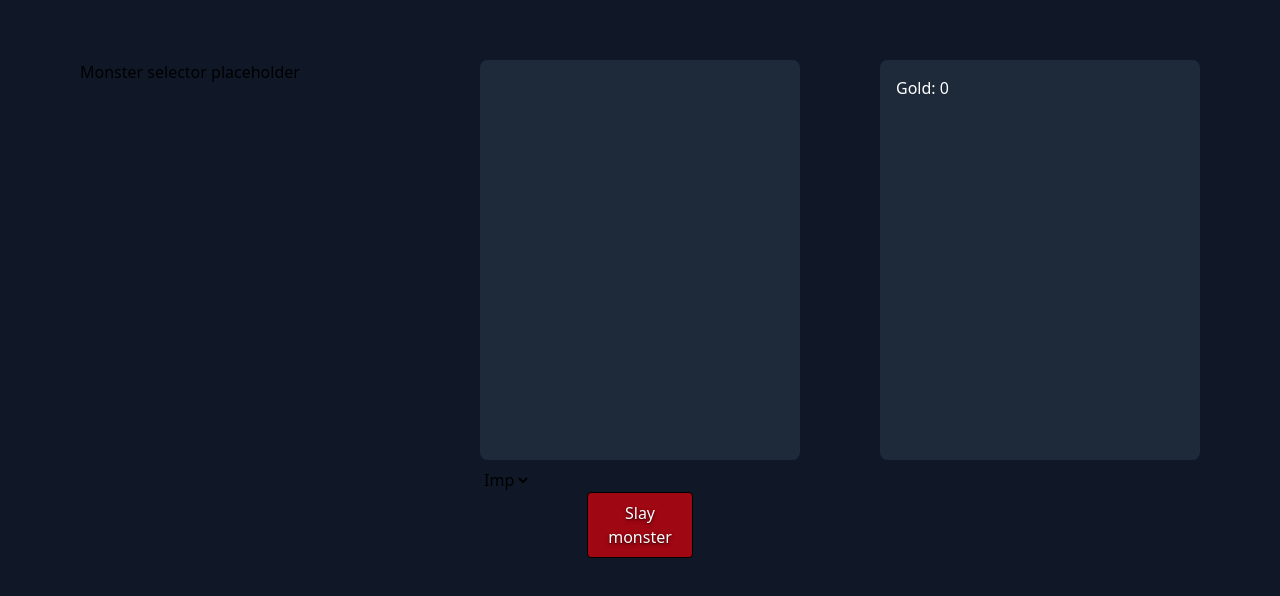
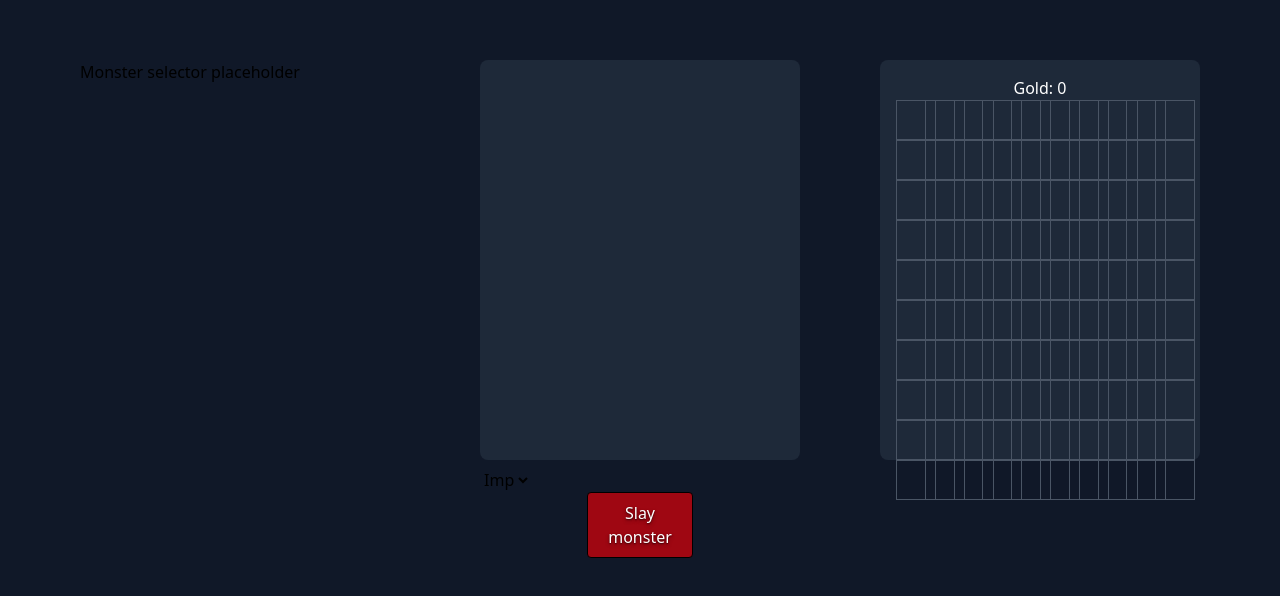
Before and after one commit to sivanmah/loot-explosion-idle, a React (Vite) app: page / in a window 1280 px wide. Shown: the part 140-736 px from the top of the page. Built offline with nearby package versions, Linux system fonts and the light colour scheme.

Commit message:
inventory grid design

```diff
--- a/src/Inventory.tsx
+++ b/src/Inventory.tsx
@@ -1,10 +1,21 @@
+import InventoryItem from "./InventoryItem";
 import type { CurrencyState } from "./types";
 
 export default function Inventory({ currency }: { currency: CurrencyState }) {
+  const boxes = Array.from({ length: 100 }, (_, index) => index);
+
   return (
-    <div className="h-full w-full bg-gray-800 p-4 rounded-lg ">
+    <div className="h-full w-full bg-gray-800 p-4 rounded-lg flex flex-col items-center">
       <div className="h-1/6">
         <h2 className="text-white ">Gold: {currency.gold}</h2>
+      </div>
+      <div className="grid grid-cols-10 grid-rows-10 w-fit">
+        {boxes.map((index) => (
+          <div
+            key={index}
+            className="w-10 h-10  border border-gray-600  flex items-center justify-center hover:bg-gray-600 transition-colors duration-100"
+          ></div>
+        ))}
       </div>
     </div>
   );
--- /dev/null
+++ b/src/InventoryItem.tsx
@@ -0,0 +1,7 @@
+export default function InventoryItem() {
+  return (
+    <div className="border-1 flex items-center justify-center h-full w-full bg-gray-700 rounded-lg">
+      <span className="text-white">Dagger</span>
+    </div>
+  );
+}
```
